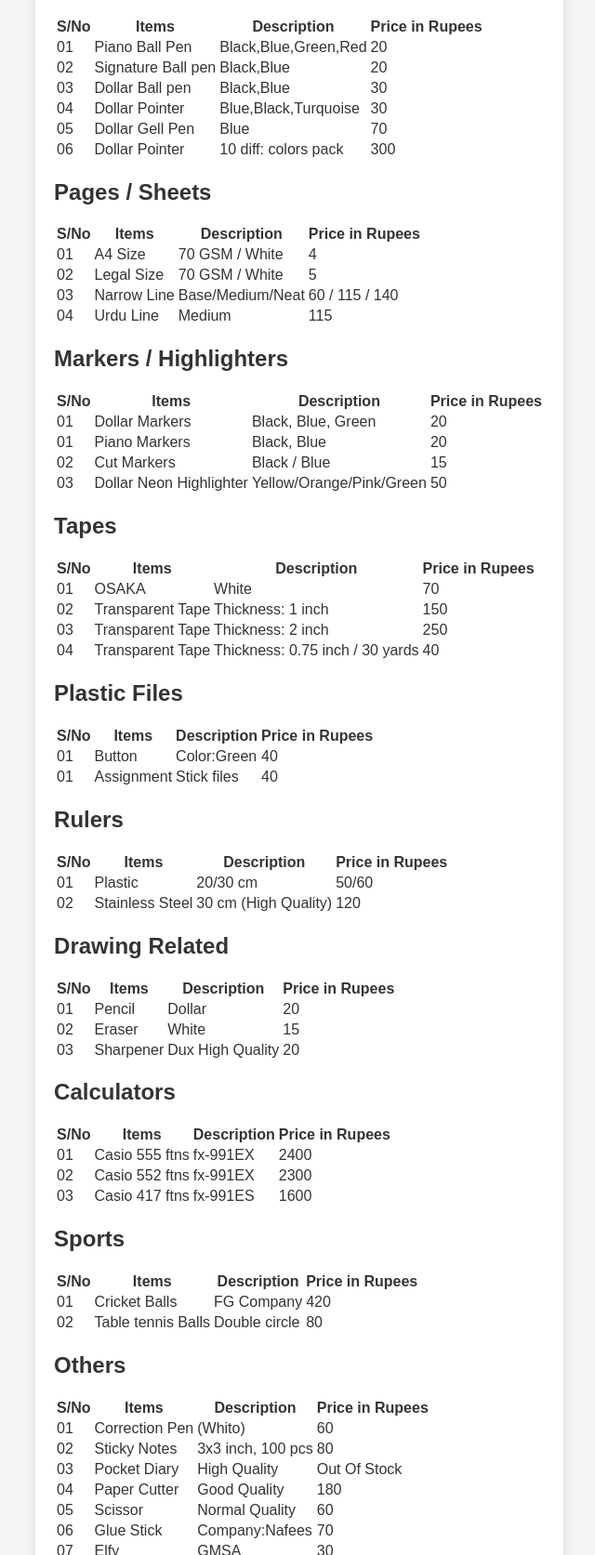
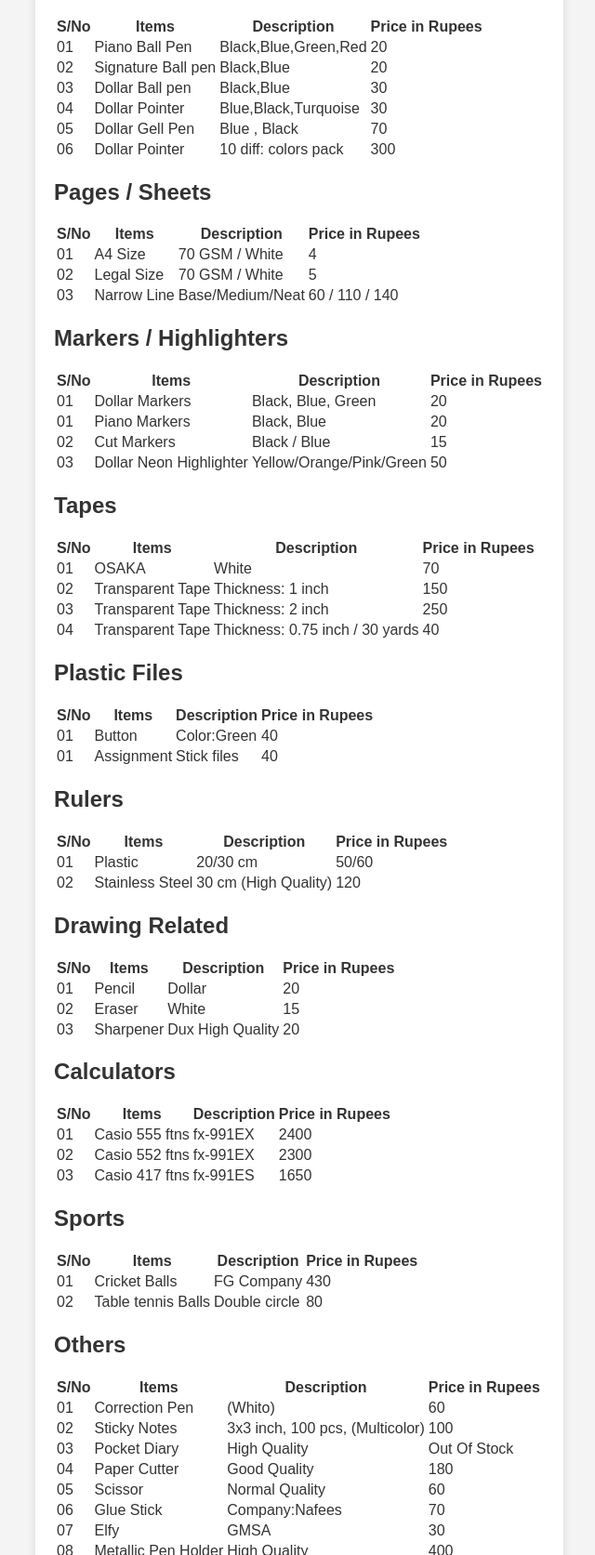
Before and after one commit to muhammadalikhtti/The_Little_Stationer.github.io, a plain HTML site: page index.html in a window 1280 px wide. Shown: the part 1127-2800 px from the top of the page at 93% size, without its empty margins (318-958 px from the left). Drawn offline with Linux system fonts and the light colour scheme.

Commit message:
Update index.html
ok

```diff
--- a/index.html
+++ b/index.html
@@ -83,7 +83,7 @@
                     <td>02</td>
                     <td>Non-Ring</td>
                     <td>~210 pages</td>
-                    <td>320</td>
+                    <td>350</td>
                 </tr>
                 <tr>
                     <td>03</td>
@@ -162,7 +162,7 @@
                 <tr>
                     <td>05</td>
                     <td>Dollar Gell Pen</td>
-                    <td>Blue</td>
+                    <td>Blue , Black</td>
                     <td>70</td>
                 </tr>
                 <tr>
@@ -200,13 +200,7 @@
                     <td>03</td>
                     <td>Narrow Line</td>
                     <td>Base/Medium/Neat</td>
-                    <td>60 / 115 / 140</td>
-                </tr>
-                <tr>
-                    <td>04</td>
-                    <td>Urdu Line</td>
-                    <td>Medium</td>
-                    <td>115</td>
+                    <td>60 / 110 / 140</td>
                 </tr>
             </tbody>
         </table>
@@ -392,7 +386,7 @@
                     <td>03</td>
                     <td>Casio 417 ftns</td>
                     <td>fx-991ES</td>
-                    <td>1600</td>
+                    <td>1650</td>
                 </tr>
             </tbody>
         </table>
@@ -411,7 +405,7 @@
                     <td>01</td>
                     <td>Cricket Balls</td>
                     <td>FG Company</td>
-                    <td>420</td>
+                    <td>430</td>
                 </tr>
                 <tr>
                     <td>02</td>
@@ -441,8 +435,8 @@
                 <tr>
                     <td>02</td>
                     <td>Sticky Notes</td>
-                    <td>3x3 inch, 100 pcs</td>
-                    <td>80</td>
+                    <td>3x3 inch, 100 pcs, (Multicolor)</td>
+                    <td>100</td>
                 </tr>
                 <tr>
                     <td>03</td>
@@ -476,7 +470,7 @@
                 </tr>
                 <tr>
                     <td>08</td>
-                    <td>Pen Holder</td>
+                    <td>Metallic Pen Holder</td>
                     <td>High Quality</td>
                     <td>400</td>
                 </tr>
```
